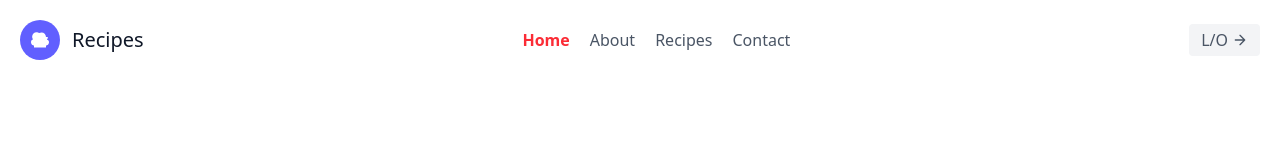
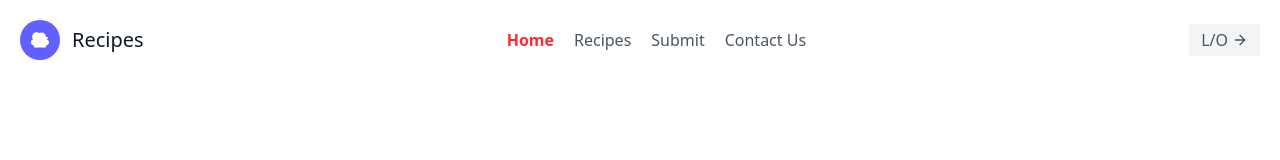
Before and after one commit to Aashirwad10/Recipe-api, a React (Vite) app in the folder frontend/: page / in a window 1280 px wide. Shown: the top 160 px of the page. Built offline with nearby package versions, Linux system fonts and the light colour scheme.

Commit message:
Nav Link udated

```diff
--- a/frontend/src/components/Header.jsx
+++ b/frontend/src/components/Header.jsx
@@ -29,21 +29,21 @@ function Header() {
           </Link>
           <Link
             to="/about"
-            className={`mr-5 ${isActive('/about') ? 'text-red-500 font-semibold' : 'hover:text-gray-900'}`}
-          >
-            About
-          </Link>
-          <Link
-            to="/recipes"
             className={`mr-5 ${isActive('/recipes') ? 'text-red-500 font-semibold' : 'hover:text-gray-900'}`}
           >
             Recipes
           </Link>
           <Link
+            to="/recipes"
+            className={`mr-5 ${isActive('/submit') ? 'text-red-500 font-semibold' : 'hover:text-gray-900'}`}
+          >
+            Submit
+          </Link>
+          <Link
             to="/contact"
             className={`mr-5 ${isActive('/contact') ? 'text-red-500 font-semibold' : 'hover:text-gray-900'}`}
           >
-            Contact
+            Contact Us
           </Link>
         </nav>
 
```
